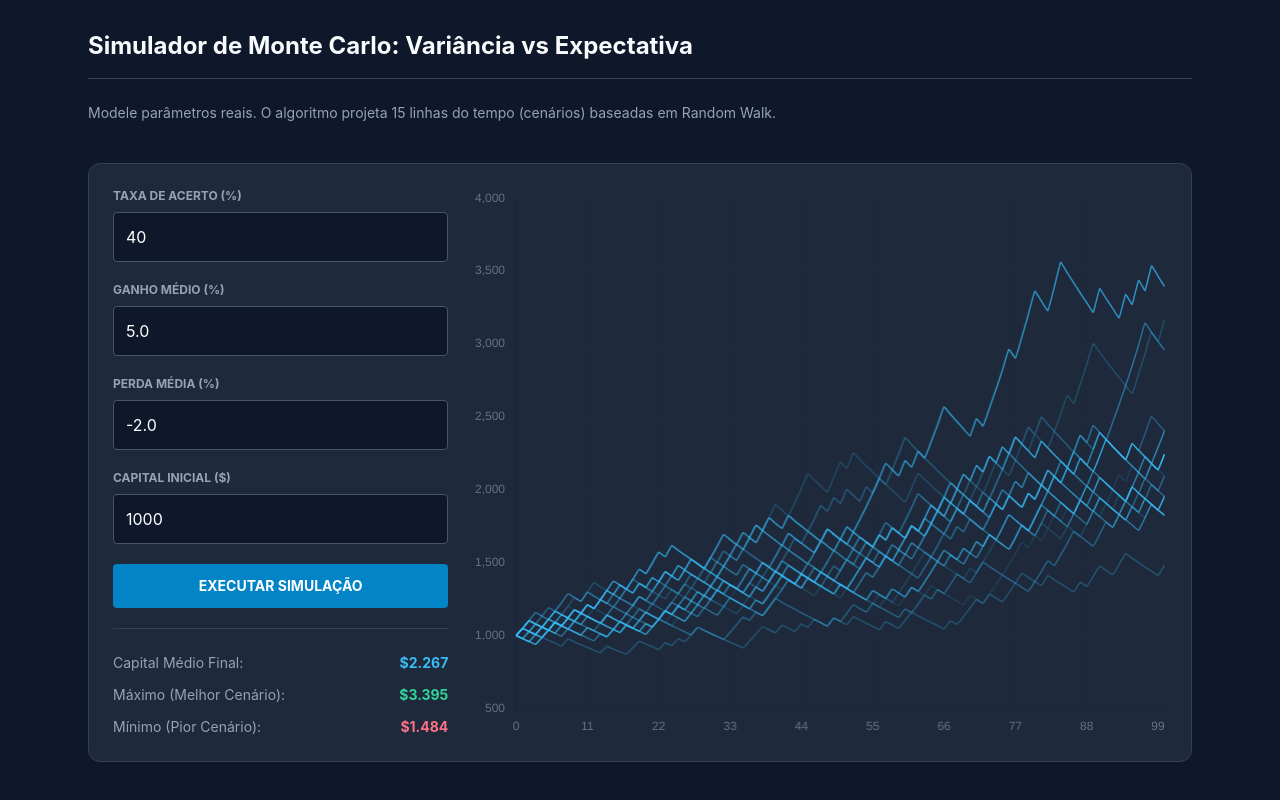
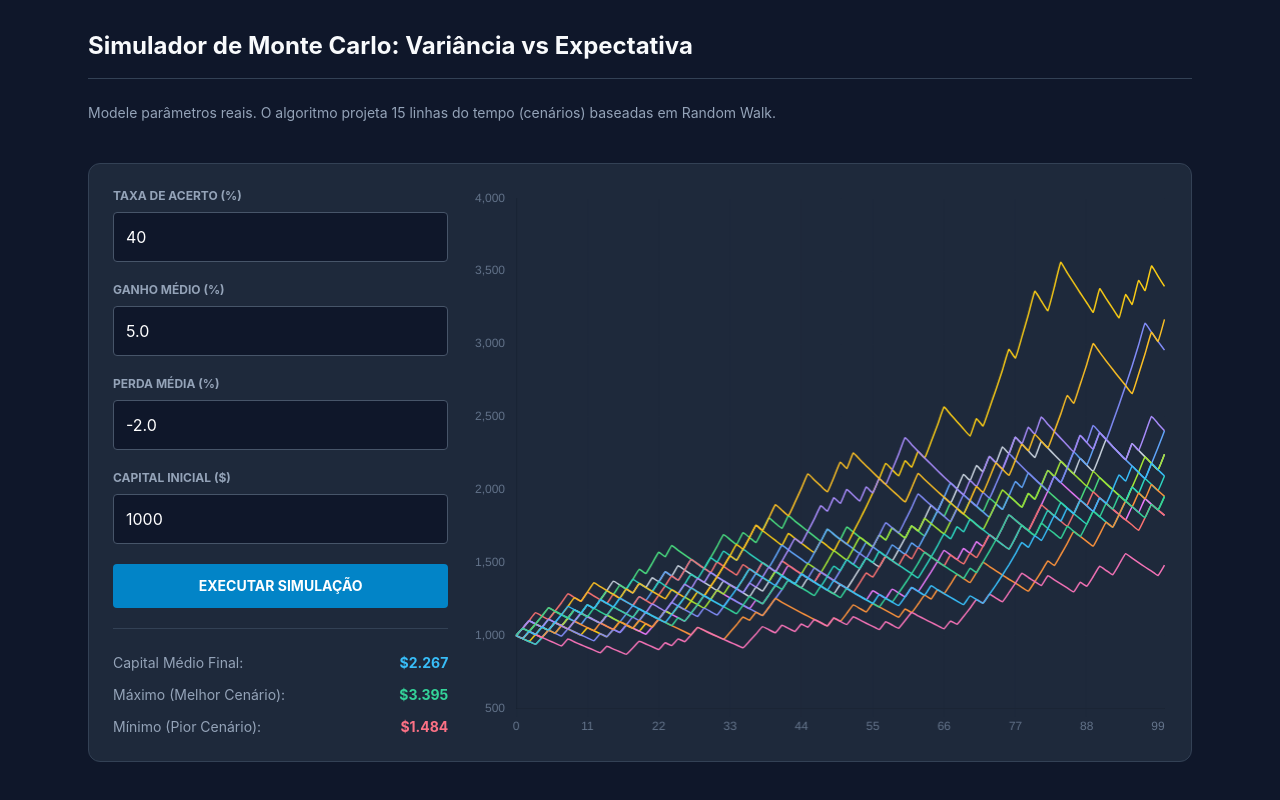
Before and after one commit to Clespin/das-aihub-quat, a plain HTML site: page index.html in a window 1280 px wide. Shown: the part 734-1534 px from the top of the page. Drawn offline with nearby package versions, Linux system fonts and the light colour scheme.

Commit message:
Implement high-contrast color palette for charts
Added a high-contrast color palette for dark theme support in the Monte Carlo simulation.

```diff
--- a/index.html
+++ b/index.html
@@ -87,7 +87,6 @@
     <script>
         let chartInstance = null;
         function runMonteCarlo() {
-            // Garantindo compatibilidade de parsing de float
             const rawWr = document.getElementById('winRate').value;
             const rawWin = document.getElementById('avgWin').value;
             const rawLoss = document.getElementById('avgLoss').value;
@@ -103,6 +102,25 @@
             const datasets = [];
             let finalCapitals = [];
 
+            // Matriz de cores de alto contraste para o tema escuro
+            const colorPalette = [
+                '#38bdf8', // Sky Blue
+                '#34d399', // Emerald
+                '#fbbf24', // Amber
+                '#f472b6', // Pink
+                '#a78bfa', // Purple
+                '#fb923c', // Orange
+                '#2dd4bf', // Teal
+                '#818cf8', // Indigo
+                '#f87171', // Red
+                '#a3e635', // Lime
+                '#60a5fa', // Blue
+                '#e879f9', // Fuchsia
+                '#facc15', // Yellow
+                '#4ade80', // Green
+                '#cbd5e1'  // Slate
+            ];
+
             for (let p = 0; p < paths; p++) {
                 let currentCap = initCap;
                 let dataPoints = [initCap];
@@ -117,7 +135,7 @@
                 datasets.push({
                     label: `Cenário ${p+1}`,
                     data: dataPoints,
-                    borderColor: `rgba(56, 189, 248, ${0.15 + (p/paths)*0.7})`,
+                    borderColor: colorPalette[p % colorPalette.length],
                     borderWidth: 1.5,
                     pointRadius: 0,
                     fill: false,
@@ -157,10 +175,11 @@
             });
         }
 
-        // Dispara uma simulação inicial ao carregar a página
         window.addEventListener('DOMContentLoaded', (event) => {
             runMonteCarlo();
         });
     </script>
+
+
 </body>
 </html>
```
